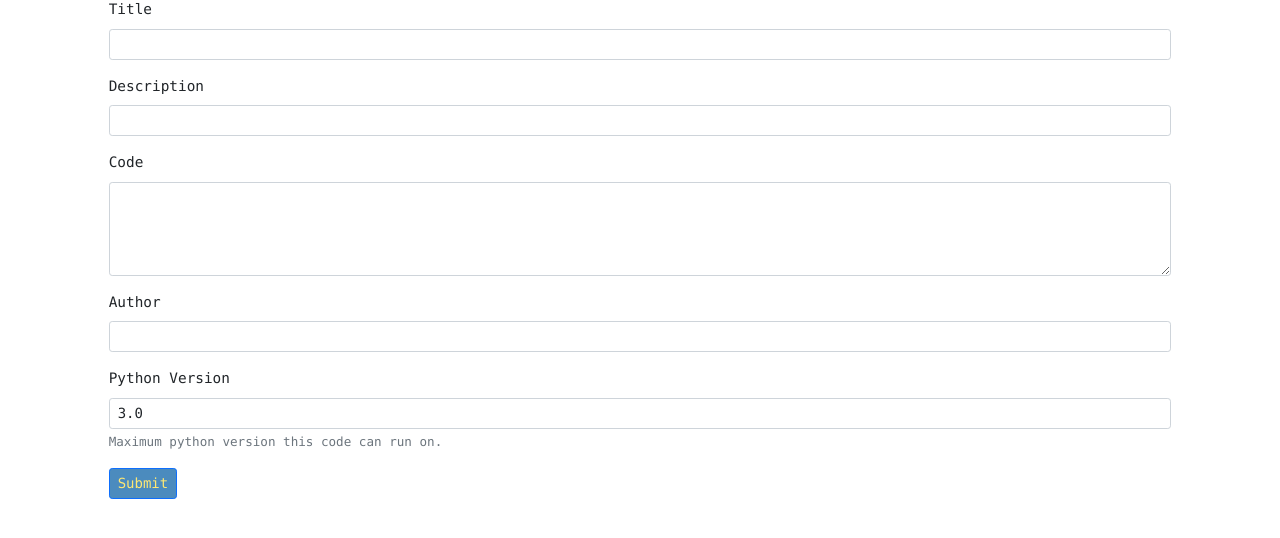
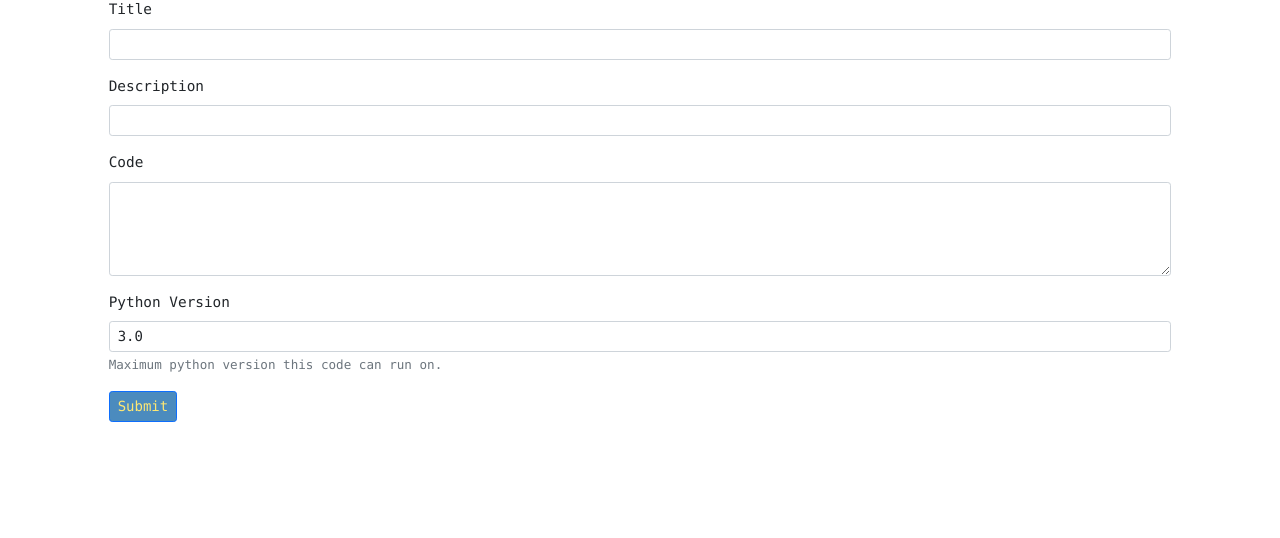
Before and after one commit to anuragrana/pysnip, a Django app: page /snippet/new/ in a window 1280 px wide. Shown: the part 105-643 px from the top of the page. Run offline with Django 3.2, Linux system fonts and the light colour scheme; the visitor is signed in with stand-in values (Sample User, id 1).

Commit message:
removed unused template files. adding author in create snippet view

```diff
--- a/snip/templates/snip/add_snippet.html
+++ b/snip/templates/snip/add_snippet.html
@@ -27,11 +27,6 @@
                           id="code" name="code" maxlength="5000" required>{{code}}</textarea>
             </div>
             <div class="mb-3">
-                <label for="Author" class="form-label">Author</label>
-                <input type="text" class="form-control form-control-sm"
-                       id="author" name="author" maxlength="125" value="{{author}}">
-            </div>
-            <div class="mb-3">
                 <label for="python_version" class="form-label">Python Version</label>
                 <select class="form-control form-control-sm" id="python_version" name="python_version" aria-describedby="versionHelp">>
                     <option value="2.7">2.7</option>
--- a/snip/views.py
+++ b/snip/views.py
@@ -134,6 +134,7 @@ def archive(request):
     return render(request, template_name, template_data)
 
 
+@login_required
 def mylogout(request):
     logout(request)
     return redirect(reverse("snip:index", args=(), kwargs={}))
@@ -155,10 +156,9 @@ def add_snippet(request):
     title = post_data.get('title')
     description = post_data.get('description')
     code = post_data.get('code')
-    author = post_data.get('author')
     python_version = post_data.get('python_version')
 
-    if not all([title, code, author, python_version]):
+    if not all([title, code, python_version]):
         # TODO: use messaging here
         return render(request, template_name, template_data)
 
@@ -166,6 +166,15 @@ def add_snippet(request):
     snippet.title = title
     snippet.description = description
     snippet.code = code
+    # create the author name
+    author = None
+    if request.user.first_name:
+        author = request.user.first_name
+    if author and request.user.last_name:
+        author = author + " " + request.user.last_name
+    if not author:
+        author = request.user.username
+
     snippet.author = author
     snippet.python_version = python_version
     snippet.save()
```
Also changed, not shown: snip/templates/snip/login.html (deleted, +0 -18 lines), snip/templates/snip/menu_left.html (deleted, +0 -7 lines).
